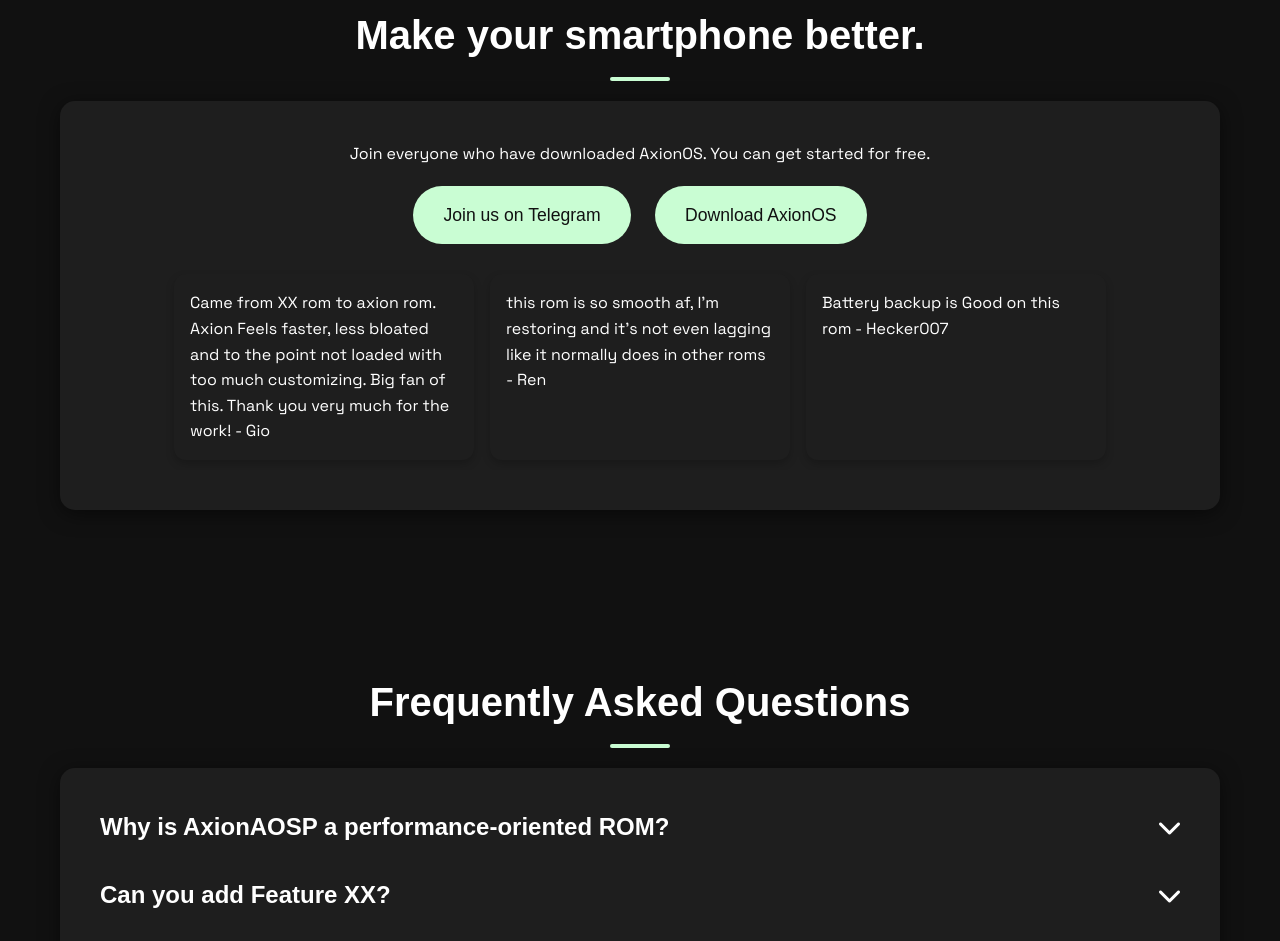
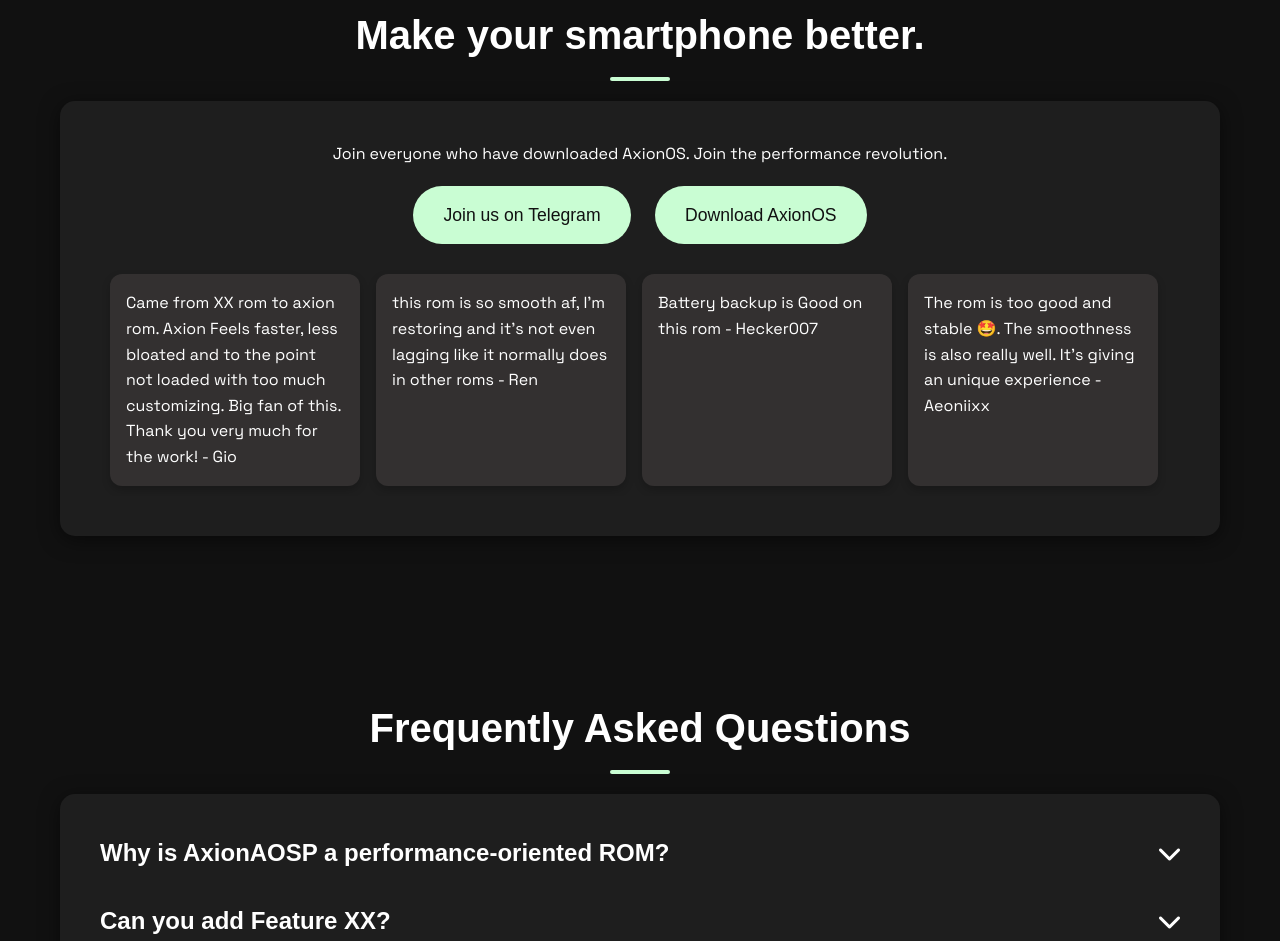
Before and after one commit to rmuxnet/AxionAOSP.github.io, a plain HTML site: page index.html in a window 1280 px wide. Shown: the part 5696-6637 px from the top of the page. Drawn offline with nearby package versions, Linux system fonts and the light colour scheme; no server answers; a web font is replaced by a local one.

Commit message:
Improve user feedback section
Signed-off-by: rmp22 <195054967+rmp22@users.noreply.github.com>

```diff
--- a/css/main.css
+++ b/css/main.css
@@ -66,12 +66,13 @@
     display: flex;
     gap: 16px;
     overflow-x: auto;
-    white-space: nowrap;
     padding: 10px;
     scroll-snap-type: x mandatory;
     scrollbar-width: none;
-    justify-content: center;
+    justify-content: flex-start;
     margin-top: 20px;
+    max-width: 100%;
+    box-sizing: border-box;
 }
 
 #scroll-container::-webkit-scrollbar {
@@ -80,9 +81,8 @@
 
 .user_feedback {
     flex: 0 0 auto;
-    min-width: 280px;
-    max-width: 300px;
-    background: #1e1e1e;
+    max-width: 250px;
+    background: #333030;
     color: #fff;
     padding: 16px;
     border-radius: 12px;
@@ -94,6 +94,8 @@
     word-wrap: break-word;
     overflow-wrap: break-word;
     text-align: left;
+    flex-shrink: 0;
+    box-sizing: border-box;
 }
 
 .user_feedback:hover {
--- a/index.html
+++ b/index.html
@@ -152,7 +152,7 @@
     <h2>Make your smartphone better.</h2>
     <div class="content-card">
       <p>
-        Join everyone who have downloaded AxionOS. You can get started for free.
+        Join everyone who have downloaded AxionOS. Join the performance revolution.
       </p>
       <a href="https://t.me/AxionAOSPUpdates" target="_blank" class="btn-primary" id="joinTelegram">Join us on
         Telegram</a>
@@ -169,6 +169,11 @@
         </div>
         <div class="user_feedback">
           Battery backup is Good on this rom - Hecker007
+        </div>
+        <div class="user_feedback">
+          The rom is too good and stable 🤩.
+          The smoothness is also really well.
+          It's giving an unique experience - Aeoniixx
         </div>
       </div>
     </div>
```
